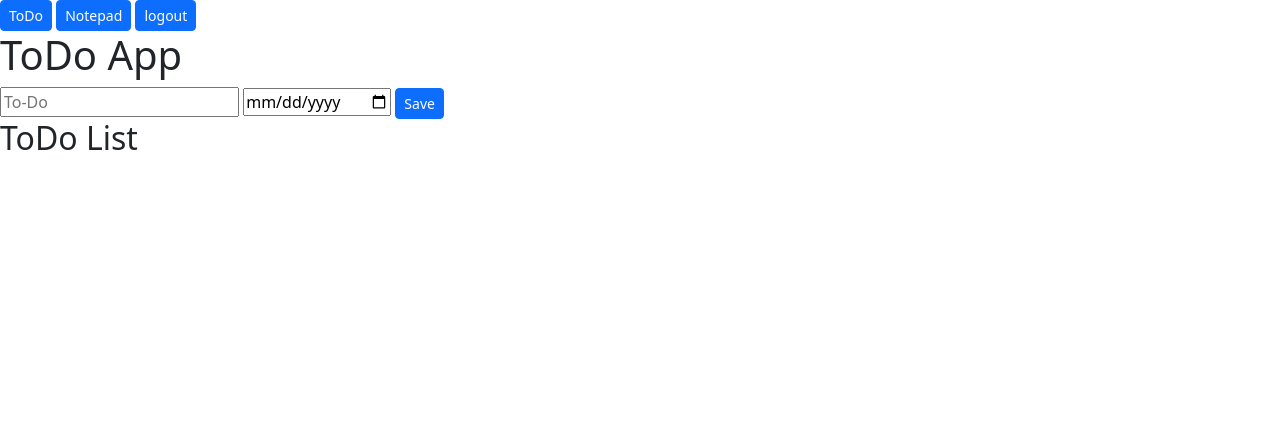
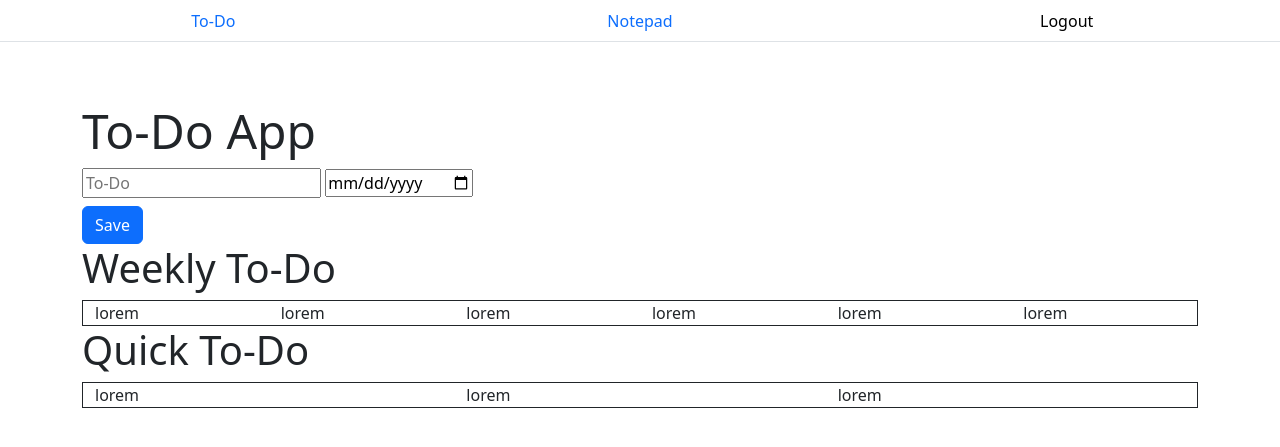
Before and after one commit to mrnavrc/MyProductivityBoard, a PHP site: page /todo.php in a window 1280 px wide. Shown: the top 447 px of the page. Run offline with PHP 8.4, Linux system fonts and the light colour scheme.

Commit message:
bootstrap design todo

```diff
--- a/public/todo.php
+++ b/public/todo.php
@@ -23,33 +23,51 @@
     <title>ToDo app</title>
     <link href="https://cdn.jsdelivr.net/npm/bootstrap@5.2.0-beta1/dist/css/bootstrap.min.css" rel="stylesheet"
           integrity="sha384-0evHe/X+R7YkIZDRvuzKMRqM+OrBnVFBL6DOitfPri4tjfHxaWutUpFmBp4vmVor" crossorigin="anonymous">
-    <script src="https://cdn.jsdelivr.net/npm/bootstrap@5.2.0-beta1/dist/js/bootstrap.bundle.min.js"
-            integrity="sha384-pprn3073KE6tl6bjs2QrFaJGz5/SUsLqktiwsUTF55Jfv3qYSDhgCecCxMW52nD2"
-            crossorigin="anonymous"></script>
-
 </head>
 <body>
 <?php
 include '../src/inc/header.php'
 ?>
-
-<h1>ToDo App</h1>
-<form action="" method="post">
-    <input type="text" name="todo" placeholder="To-Do">
-    <input type="date" name="todo_date" placeholder="To-Do Date">
-    <input type="submit" class="btn btn-primary btn-sm" name=" submit_todo" value="Save">
-</form>
-<h2>ToDo List</h2>
-
-<div class="7dCalendar">
-
-</div>
-
-<div class="quickToDo">
+<style>
+    #mainSection {
+        padding-top: 60px;
+        justify-content: center;
+    }
+</style>
+<section id="mainSection">
+    <div class="container">
+        <h1 class="display-5">To-Do App</h1>
+        <form action="" method="post">
+            <input type="text" name="todo" placeholder="To-Do">
+            <input type="date" name="todo_date" placeholder="To-Do Date">
+            <br>
+            <input type="submit" class="btn btn-primary mt-2" name=" submit_todo" value="Save">
+        </form>
+        <h1 class="display-6">Weekly To-Do</h1>
+        <div class="container border border-dark">
+            <div class="row">
+                <div class="col-2">lorem</div>
+                <div class="col-2">lorem</div>
+                <div class="col-2">lorem</div>
+                <div class="col-2">lorem</div>
+                <div class="col-2">lorem</div>
+                <div class="col-2">lorem</div>
+            </div>
+        </div>
+        <h1 class="display-6">Quick To-Do</h1>
+        <div class="container border border-dark">
+            <div class="row">
+                <div class="col-4">lorem</div>
+                <div class="col-4">lorem</div>
+                <div class="col-4">lorem</div>
+            </div>
+        </div>
+    </div>
+</section>
 
 
-</div>
-
-
+<script src="https://cdn.jsdelivr.net/npm/bootstrap@5.2.0-beta1/dist/js/bootstrap.bundle.min.js"
+        integrity="sha384-pprn3073KE6tl6bjs2QrFaJGz5/SUsLqktiwsUTF55Jfv3qYSDhgCecCxMW52nD2"
+        crossorigin="anonymous"></script>
 </body>
 </html>
--- a/src/inc/header.php
+++ b/src/inc/header.php
@@ -1,11 +1,27 @@
 <!DOCTYPE html>
 <html lang="en">
-<button class="btn btn-primary btn-sm" onclick="window.location.href='../../public/todo.php';">
-    ToDo
-</button>
-<button class="btn btn-primary btn-sm" onclick="window.location.href='../../public/notepad.php';">
-    Notepad
-</button>
-<button class="btn btn-primary btn-sm" onclick="window.location.href='../../public/logout.php';">
-    logout
-</button>
+<html lang="en">
+<head>
+    <meta charset="UTF-8">
+    <title>ToDo app</title>
+    <link href="https://cdn.jsdelivr.net/npm/bootstrap@5.2.0-beta1/dist/css/bootstrap.min.css" rel="stylesheet"
+          integrity="sha384-0evHe/X+R7YkIZDRvuzKMRqM+OrBnVFBL6DOitfPri4tjfHxaWutUpFmBp4vmVor" crossorigin="anonymous">
+</head>
+<body>
+<ul class="nav nav-tabs nav-justified">
+    <li class="nav-item">
+        <a class="nav-link" href="../../public/todo.php">To-Do</a>
+    </li>
+    <li class="nav-item">
+        <a class="nav-link" href="../../public/notepad.php">Notepad</a>
+    </li>
+    <li class="nav-item">
+        <a class="nav-link text-black" href="../../public/logout.php">Logout</a>
+    </li>
+</ul>
+
+<script src="https://cdn.jsdelivr.net/npm/bootstrap@5.2.0-beta1/dist/js/bootstrap.bundle.min.js"
+        integrity="sha384-pprn3073KE6tl6bjs2QrFaJGz5/SUsLqktiwsUTF55Jfv3qYSDhgCecCxMW52nD2"
+        crossorigin="anonymous"></script>
+</body>
+</html>
```
Also changed, not shown: src/images/icon.png (added).
